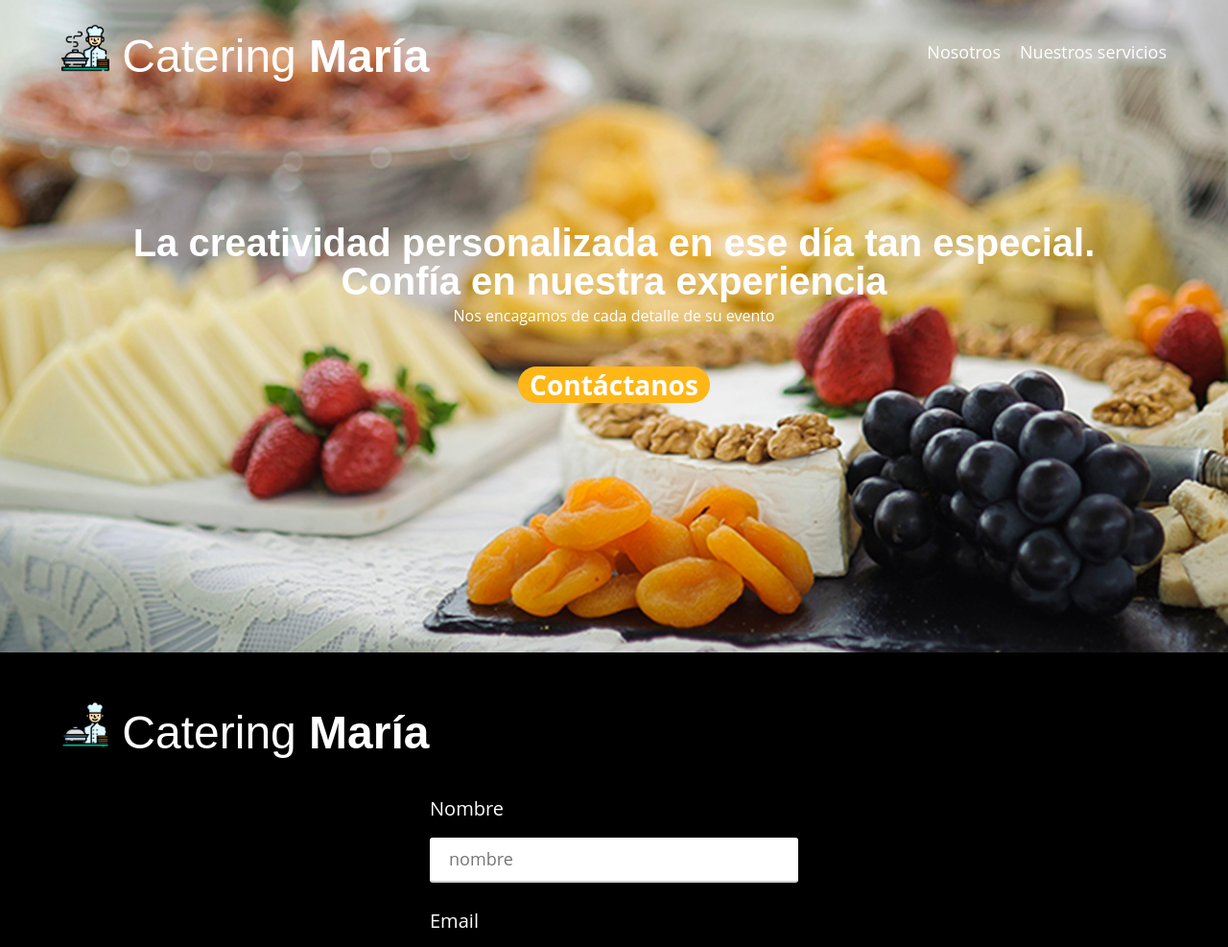
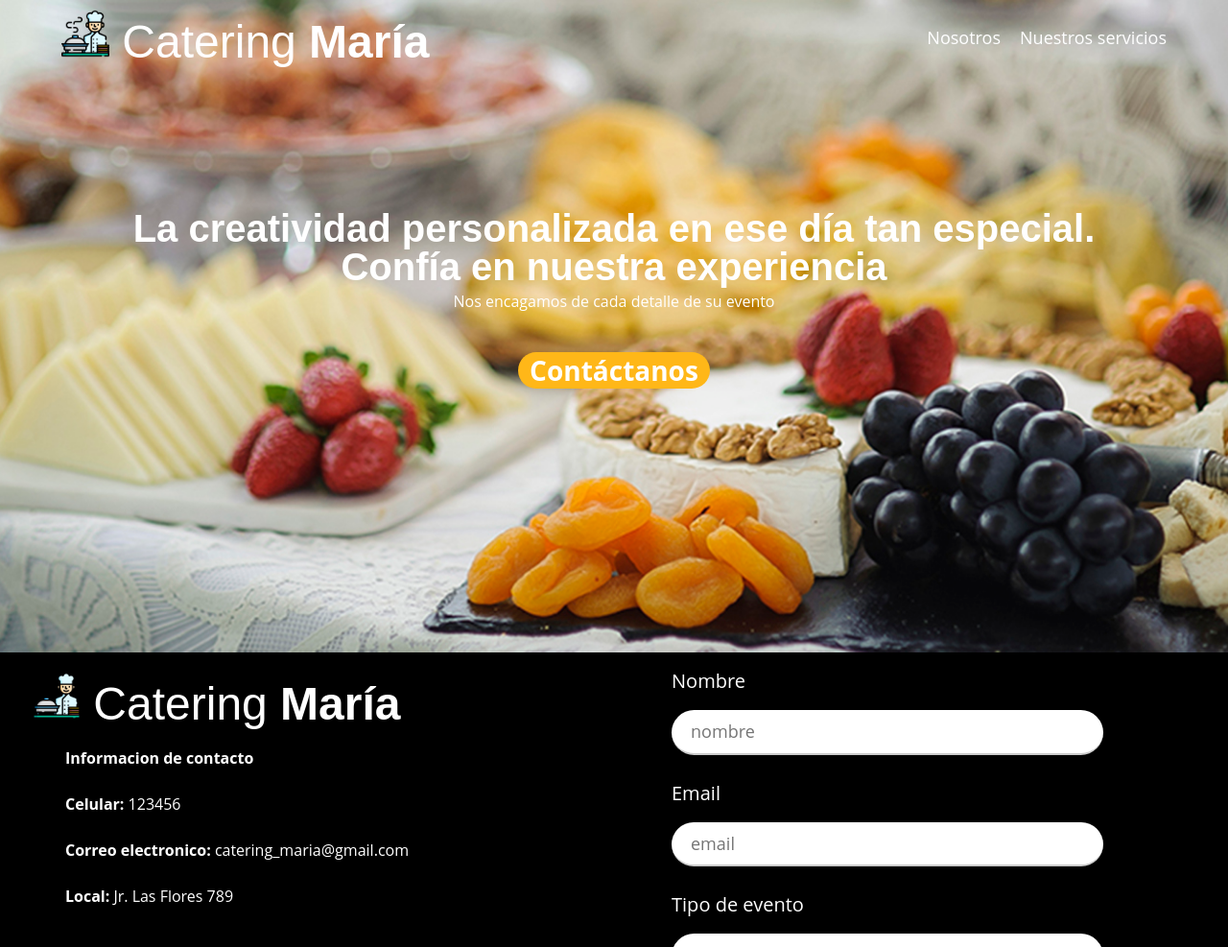
Before and after one commit to kevinramosrivas/LandingPageMaria, a PHP site: page / in a window 1280 px wide. Shown: the top 987 px of the page at 96% size. Run offline with PHP 8.4, Linux system fonts and the light colour scheme; some libraries are stand-ins or nearby versions.

Commit message:
añadidas las validaciones para el formulario y footer añadido segun prototipo (falta hacerlo responsive)

```diff
--- a/css/style.css
+++ b/css/style.css
@@ -26,7 +26,7 @@ body{
     max-width: 120rem;
     width: 90%;
     margin: 0 auto;
-    padding-top: 2.5rem;
+    padding-top: 1rem;
 }
 a{
     text-decoration: none;
@@ -197,79 +197,7 @@ img{
     }
 }
 
-/**NUESTROS CURSOS**/
-.curso__titulo{
-    text-align: center;
-    margin-bottom: 6rem;
-}
-.bold{
-    font-weight: bold;
-    padding-left: 2rem;
-}
-.no-bold{
-    font-weight: normal;
-}
-.curso__contenido{
-    text-align: justify;
-}
 
-@media(min-width:768px){
-    .curso__grid{
-        display: grid;
-        grid-template-columns: repeat(2,1fr);
-        column-gap: 2rem;
-        margin-bottom: 2rem;
-    }
-}
-
-.curso__grid{
-    border-bottom: 1px solid var(--gris);
-    margin-bottom: 2rem;
-}
-.curso__grid:last-of-type{
-    border: none;
-    margin-bottom: 0px;
-}
-
-/** CONTACTANOS**/
-
-.error {
-    background-color: rgb(105,0,0);
-    color: white;
-    text-align: center;
-    text-transform: uppercase;
-    padding: 1rem;
-}
-.correcto{
-    background-color: rgb(0, 95, 105);
-    color: white;
-    text-align: center;
-    text-transform: uppercase;
-    padding: 1rem;
-}
-.label{
-    font-size: 2rem;
-    font-family: var(--fuenteHeading);
-}
-.contactanos__forms{
-    display: grid;
-    row-gap: 1rem;
-    margin: -5rem auto 0 auto;
-    width: 95%;
-    padding: 5rem;
-    border:none
-}
-.pregunta{
-    display: flex;
-    margin-bottom: 2rem;
-}
-.label{
-    flex: 0 0 9rem;
-}
-.f__input{
-    flex: 1;
-    border-color: var(--gris);
-}
 
 .icon_page{
     width:50px;
@@ -285,8 +213,8 @@ img{
 }
 /*aqui inicia el codigo del formulario de contacto*/
 .contact-form {
-  margin: 35px auto 0px auto;
   width: 80%;
+  margin: auto 20px;
 }
 
 .contact-form label {
@@ -302,9 +230,9 @@ img{
   border-bottom: 2px solid #ccc;
   background: rgb(255, 255, 255);
   font-size: 18px;
-  border-radius: 3px;
+  border-radius: 40px;
   margin-bottom: 20px;
-  width: 100%;
+  width: 450px;
 }
 
 .contact-form input:focus {
@@ -318,8 +246,8 @@ img{
   border-bottom: 2px solid #ccc;
   background: rgb(255, 255, 255);
   font-size: 18px;
-  border-radius: 3px;
-  width: 100%;
+  border-radius: 40px;
+  width: 450px;
   font-family: inter;
   font-weight: normal;
 }
@@ -340,6 +268,8 @@ img{
   cursor: pointer;
   transition: 0.2s ease-in-out;
   border-bottom: 3px solid #1a883f;
+  background-color: #FFB718;
+  border-radius: 40px;
 }
 
 .contact-form button:hover {
@@ -378,3 +308,20 @@ img{
     background-color:#ffe70a;
     cursor: pointer;
 }
+
+.contact-wraper{
+    display: grid;
+    grid-template-columns: 1fr 1fr;
+}
+
+.map{
+    margin: 40px 40px;
+}
+
+.info-contact{
+    color: white;
+    margin: auto 10%;
+}
+.bold{
+    font-weight: bold;
+}
--- a/index.html
+++ b/index.html
@@ -49,13 +49,24 @@
         </main>
     </div>
     <footer class="footer" id="contactanos">
+        <div class="contact-wraper">
+            <div class="columna">
                 <div class="contenedor">
-            <div class="barra">
                     <a class="logo" href="index.html">
                         <h1 class="logo__nombre no-margin footer_titulo"><img src="/img/iconpage.png" class="icon_page"> Catering<span class="logo__bold"> María</span></h1>
                     </a>
                 </div>
+                <div class="info-contact">
+                    <p><span class="bold">Informacion de contacto</span></p>
+                    <p><span class="bold">Celular:</span> 123456</p>
+                    <p><span class="bold">Correo electronico:</span> catering_maria@gmail.com</p>
+                    <p><span class="bold">Local:</span> Jr. Las Flores 789</p>
                 </div>
+                <div class="map">
+                    <iframe src="https://www.google.com/maps/embed?pb=!1m18!1m12!1m3!1d1964.6372255167353!2d-77.04800261528989!3d-12.11176233164564!2m3!1f0!2f0!3f0!3m2!1i1024!2i768!4f13.1!3m3!1m2!1s0x9105c91b579824a3%3A0xb7c3a2d42e0b150e!2sMaria%20Panela!5e0!3m2!1ses!2spe!4v1636680706744!5m2!1ses!2spe" width="600" height="450" style="border:0;" allowfullscreen="" loading="lazy"></iframe>
+                </div>
+            </div>
+            <div class="columna" style="color: white;">
                 <div class="formulario">
                     <form class="contact-form" id="form">
                         <label for="nombre" class="texto_blanco">Nombre</label><br />
@@ -79,6 +90,8 @@
                         <button type="submit">Enviar</button>
                       </form>
                 </div>
+            </div>
+        </div>
     </footer>
     <!--CONEXION CON FIREBASE-->
     <script src="https://www.gstatic.com/firebasejs/7.15.5/firebase-app.js"></script>
--- a/js/app.js
+++ b/js/app.js
@@ -13,7 +13,7 @@ firebase.initializeApp(config);
 
 document.querySelector(".contact-form").addEventListener("submit",submitForm);
 
-let contactInfo = firebase.database().ref("infos");
+let contactInfo = firebase.database().ref("Informacion de clientes");
 
 function submitForm(e){
     e.preventDefault();
@@ -33,9 +33,14 @@ function submitForm(e){
         typeof(date_event),
         typeof(invitados),
         typeof(message)
-        );
+    );
+    if(name==='' || email==='' || event==='' ||
+        date_event==='' || invitados==='' || message===''){
+            alert('Todos los campos son obligatorios',true);
+            return;
+    }
     saveContactInfo(name,email,event,date_event,invitados,message);
-    alert("los datos fueron enviados corrrectamente");
+    alert("Los datos fueron enviados corrrectamente");
     document.getElementById("form").reset();
 
 
```
Also changed, not shown: formu.html (deleted, +0 -23 lines). Lines whose indentation alone changed are shown as unchanged.
